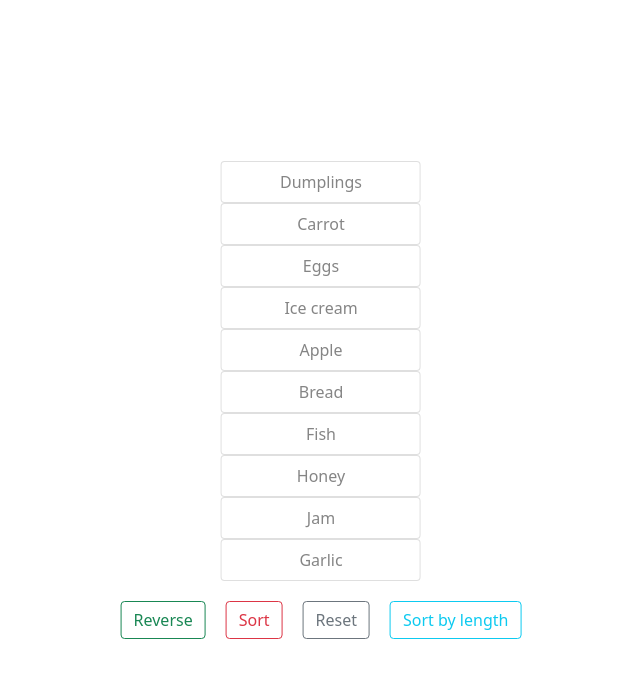
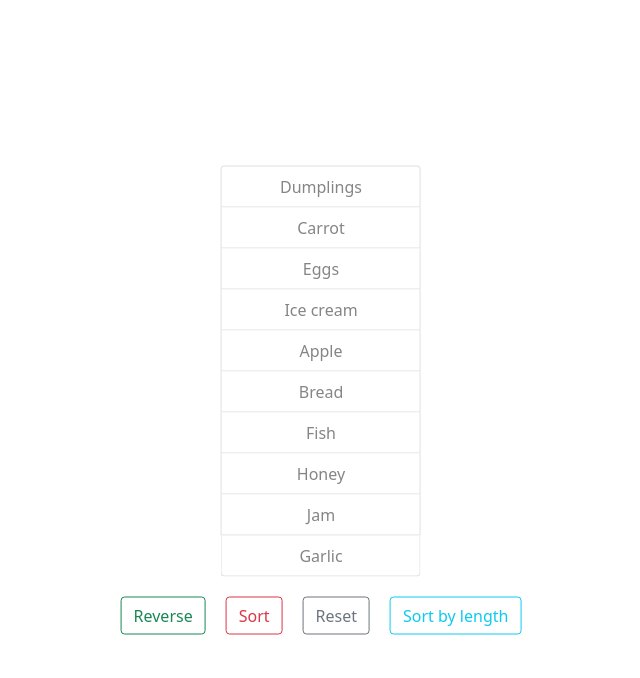
Before and after one commit to mate-academy/react_list-of-goods, a React (Create React App) app: page / in a window 1280 px wide. Both pictures are taken after a click on the button "Start". Shown: the top 678 px of the page, without its empty margins (319-959 px from the left). Built offline with nearby package versions, Linux system fonts and the light colour scheme.

Commit message:
fixed a/r

```diff
--- a/src/App.tsx
+++ b/src/App.tsx
@@ -1,6 +1,6 @@
 import { Component } from 'react';
 
-import List from './List';
+import ListOfGoods from './ListOfGoods';
 
 import './App.scss';
 
@@ -23,8 +23,16 @@ class App extends Component {
     const { isReady } = this.state;
 
     return (isReady
-      ? <button type="button" className="button btn btn btn-outline-primary" onClick={this.start}>Start</button>
-      : <List />
+      ? (
+        <button
+          type="button"
+          className="button btn btn btn-outline-primary"
+          onClick={this.start}
+        >
+          Start
+        </button>
+      )
+      : <ListOfGoods />
     );
   }
 }
--- a/src/GoodsList.tsx
+++ /dev/null
@@ -1,21 +0,0 @@
-import React from 'react';
-
-import './App.scss';
-
-type Props = {
-  item: string;
-};
-
-const GoodsList: React.FC<Props> = (props) => {
-  const { item } = props;
-
-  return (
-    <ul className="list-group list">
-      <li className="list-group-item list-item" key={item}>
-        {item}
-      </li>
-    </ul>
-  );
-};
-
-export default GoodsList;
--- a/src/List.tsx
+++ b/src/ListOfGoods.tsx
@@ -1,8 +1,6 @@
 import React from 'react';
 
 import './App.scss';
-
-import GoodsList from './GoodsList';
 
 const goodsFromServer: string[] = [
   'Dumplings',
@@ -21,7 +19,7 @@ type State = {
   goods: string[];
 };
 
-class Body extends React.Component<{}, State> {
+class ListOfGoods extends React.Component<{}, State> {
   state: State = {
     goods: [...goodsFromServer],
   };
@@ -66,7 +64,13 @@ class Body extends React.Component<{}, State> {
     return (
       <>
         <div className="App">
-          {this.state.goods.map(item => <GoodsList item={item} />)}
+          <ul className="list-group list">
+            {this.state.goods.map(item => (
+              <li className="list-group-item list-item" key={item}>
+                {item}
+              </li>
+            ))}
+          </ul>
           <div className="btns">
             <button type="button" className="btn btn-outline-success" onClick={this.reverseGoods}>Reverse</button>
             <button type="button" className="btn btn-outline-danger" onClick={this.sortGoods}>Sort</button>
@@ -79,4 +83,4 @@ class Body extends React.Component<{}, State> {
   }
 }
 
-export default Body;
+export default ListOfGoods;
```
